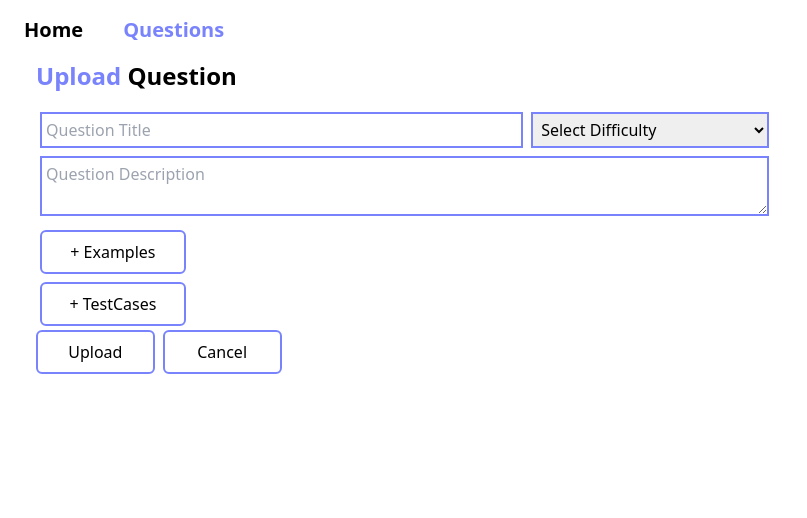
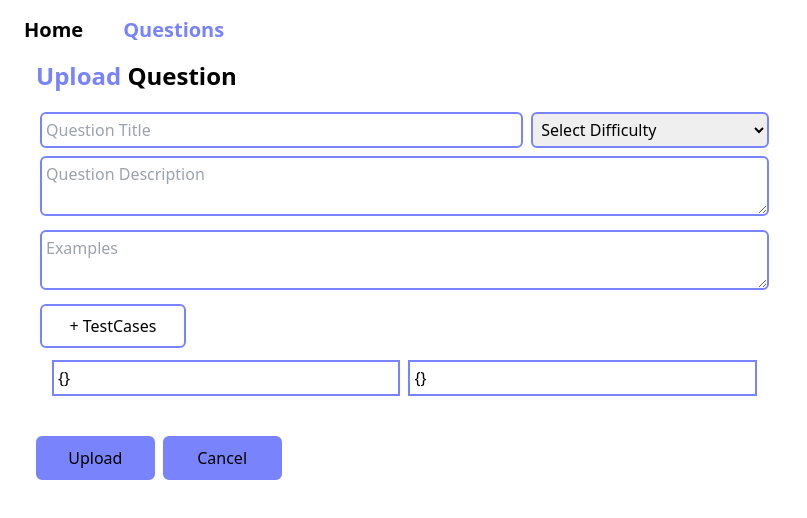
Before and after one commit to TseganeshYifruBerta/G15-FINAL-PROJECT, a Next.js app in the folder final_project_web/: page /question/uploadquestion in a window 1280 px wide. Shown: the top 518 px of the page, without its empty margins (0-807 px from the left). Built offline with nearby package versions, Linux system fonts and the light colour scheme.

Commit message:
question upload

```diff
--- a/final_project_web/components/questions/QuestionUpload.tsx
+++ b/final_project_web/components/questions/QuestionUpload.tsx
@@ -1,43 +1,118 @@
+import { AppDispatch, RootState } from "@/store";
+import { QuestionUploadFormData, uploadquestion } from "@/store/question-upload/question-upload-api";
 import React, { useState } from "react";
+import { useDispatch, useSelector } from "react-redux";
+import { showToast } from "../popup";
+import { InjectedFormProps, reduxForm } from "redux-form";
+import { stringify } from "querystring";
+export interface testCaseProps {
+  input: string;
+  output: string;
+}
 
-const QuestionUploadForm: React.FC = () => {
+const QuestionUploadForm: React.FC<InjectedFormProps<QuestionUploadFormData>> = ({
+  handleSubmit,
+}) => {
   const [questionTitle, setQuestionTitle] = useState("");
   const [questionDifficulty, setQuestionDifficulty] = useState("");
   const [questionDescription, setQuestionDescription] = useState("");
-  const [examples, setExamples] = useState<string[]>([]);
-  const [testCases, setTestCases] = useState<string[]>([]);
+  const [examples, setExamples] = useState<string>("");
+  const [testCases, setTestCases] = useState<testCaseProps[]>([{input:"{}", output:"{}"}]);
+  const [showWarning, setShowWarning] = useState(false); // State for showing/hiding warning
 
+  const dispatch: AppDispatch = useDispatch(); // Use AppDispatch type
+  useSelector((state: RootState) => state.questionupload);
+
+  const values = {
+    testCases: testCases,
+    title: questionTitle,
+    difficulty: questionDifficulty,
+    description: questionDescription,
+    example: examples,
+  };
   const handleAddExample = () => {
     // Add a new example input field
-    setExamples([...examples, ""]);
+    setExamples("");
   };
 
   const handleAddTestCase = () => {
     // Add a new test case input field
-    setTestCases([...testCases, ""]);
+    setTestCases([...testCases, { input: "", output: "" }]);
   };
+  //   const handleSubmit = (data:any, e: React.FormEvent) => {
+  //     e.preventDefault();
 
-  const handleSubmit = (e: React.FormEvent) => {
-    e.preventDefault();
-    // Handle form submission - send data to backend
-    const formData = {
-      title: questionTitle,
-      difficulty: questionDifficulty,
-      description: questionDescription,
-      examples: examples,
-      testCases: testCases,
-    };
-    console.log(formData);
-    // You can send formData to your backend API for further processing
+  //     try {
+  //       setShowWarning(false);
+
+  //       const jsonInput = JSON.parse(testCases[0].input);
+  //       const jsonOutput = JSON.parse(testCases[0].output);
+  //       const jsonTestCases = {
+  //         input: jsonInput,
+  //         output: jsonOutput.output,
+  //       };
+  //       data.testCases = [jsonTestCases];
+  //     } catch (error: any) {
+  //       // Handle parsing errors, if any
+  //       setShowWarning(true);
+
+  //       console.error("Error parsing JSON:", error.message);
+  //     }
+
+  //     data.title = questionTitle;
+  //     data.difficulty = questionDifficulty;
+  //     data.description = questionDescription;
+  //     data.example = examples;
+
+  //      try {
+  //        await dispatch(uploadquestion(data));
+  //        console.log("Form submitted successfully");
+  //      } catch (error) {
+  //        console.error("Error during registration:", error);
+  //      }
+  // Handle form submission - send data to backend
+  // const formData = {
+  //   title: questionTitle,
+  //   difficulty: questionDifficulty,
+  //   description: questionDescription,
+  //   examples: examples,
+  //   testCases: testCases,
+  // };
+  // // console.log(formData);
+  // You can send formData to your backend API for further processing
+  //   };
+  const onSubmit = async () => {
+
+    try {
+const jsonInput = JSON.parse(values.testCases[0].input);
+const jsonOutput = JSON.parse(values.testCases[0].output);
+const jsonTestCases = {
+  input: jsonInput.input,
+  output: jsonOutput,
+};
+values.testCases = [jsonTestCases];
+
+
+
+      const data = await uploadquestion(values as QuestionUploadFormData);
+      console.log(data.studentId);
+      // dispatch(setUserId(data.userId))
+      showToast("Login successful", "success");
+      //   router.push("/student/profile");
+    } catch (error) {
+      console.error("Login error:", error);
+          console.log(values);
+
+      showToast("Login error: " + (error as Error).message, "error");
+    }
   };
-
   return (
     <div className="p-4">
       <div className="font-bold text-2xl ml-4 pl-1 pb-4">
         <span className="text-primary">Upload</span>
         <span> Question</span>
       </div>
-      <form onSubmit={handleSubmit}>
+      <form onSubmit={handleSubmit(onSubmit)}>
         <div className="flex ml-4 pl-1">
           <div className="w-2/5 p-1">
             <input
@@ -45,13 +120,13 @@ const QuestionUploadForm: React.FC = () => {
               type="text"
               value={questionTitle}
               onChange={(e) => setQuestionTitle(e.target.value)}
-              className="border-2 border-primary w-full p-1"
+              className="border-2 border-primary w-full p-1 rounded-md"
             />
           </div>
           <div className="w-1/5 p-1">
             <select
               placeholder="Question Difficulty"
-              className="border-2 border-primary font-light w-full p-1"
+              className="border-2 border-primary font-light w-full p-1 rounded-md"
               value={questionDifficulty}
               onChange={(e) => setQuestionDifficulty(e.target.value)}
             >
@@ -65,7 +140,7 @@ const QuestionUploadForm: React.FC = () => {
         <div className="flex ml-4 pl-1">
           <div className="w-3/5 p-1">
             <textarea
-              className="border-2 border-primary w-full p-1"
+              className="border-2 border-primary w-full p-1 rounded-md"
               placeholder="Question Description"
               value={questionDescription}
               onChange={(e) => setQuestionDescription(e.target.value)}
@@ -74,45 +149,12 @@ const QuestionUploadForm: React.FC = () => {
         </div>
         <div className="flex ml-4 pl-1">
           <div className="w-3/5 p-1">
-            <button
-              type="button"
-              onClick={handleAddExample}
-              className="border-2 border-primary p-2 rounded-md w-1/5"
-            >
-              + Examples
-            </button>
-            {examples.map((example, index) => (
-              <div className="flex">
-                <div key={index} className="p-2 flex w-full">
-                  <div className="p-1 w-1/2">
-                    <input
-                      className="border-2 border-primary p-1 w-full"
-                      type="text"
-                      placeholder={`example input ${index + 1}`}
-                      value={example}
-                      onChange={(e) => {
-                        const newExamples = [...examples];
-                        newExamples[index] = e.target.value;
-                        setExamples(newExamples);
-                      }}
-                    />
-                  </div>
-                  <div className="p-1 w-1/2">
-                    <input
-                      placeholder={`example output ${index + 1}`}
-                      className="border-2 border-primary p-1 w-full"
-                      type="text"
-                      value={example}
-                      onChange={(e) => {
-                        const newExamples = [...examples];
-                        newExamples[index] = e.target.value;
-                        setExamples(newExamples);
-                      }}
-                    />
-                  </div>
-                </div>
-              </div>
-            ))}
+            <textarea
+              className="border-2 border-primary w-full p-1 rounded-md"
+              placeholder="Examples"
+              value={examples}
+              onChange={(e) => setExamples(e.target.value)}
+            />
           </div>
         </div>
         <div className="flex ml-4 pl-1">
@@ -132,11 +174,11 @@ const QuestionUploadForm: React.FC = () => {
                       className="border-2 border-primary p-1 w-full"
                       type="text"
                       placeholder={`testcase input ${index + 1}`}
-                      value={testCase}
+                      value={testCase.input}
                       onChange={(e) => {
-                        const newExamples = [...examples];
-                        newExamples[index] = e.target.value;
-                        setExamples(newExamples);
+                        const newTestCasesInput = [...testCases];
+                        newTestCasesInput[index].input = e.target.value;
+                        setTestCases(newTestCasesInput);
                       }}
                     />
                   </div>
@@ -145,11 +187,11 @@ const QuestionUploadForm: React.FC = () => {
                       placeholder={`testcase output ${index + 1}`}
                       className="border-2 border-primary p-1 w-full"
                       type="text"
-                      value={testCase}
+                      value={testCase.output}
                       onChange={(e) => {
-                        const newExamples = [...examples];
-                        newExamples[index] = e.target.value;
-                        setExamples(newExamples);
+                        const newTestCasesOutput = [...testCases];
+                        newTestCasesOutput[index].output = e.target.value;
+                        setTestCases(newTestCasesOutput);
                       }}
                     />
                   </div>
@@ -158,17 +200,17 @@ const QuestionUploadForm: React.FC = () => {
             ))}
           </div>
         </div>
-        <div className="flex ml-4 pl-1">
+        <div className="flex ml-4 pl-1 pt-6">
           <div className="flex w-1/5">
             <button
               type="submit"
-              className="border-2 border-primary p-1 rounded-md w-1/2 mr-2"
+              className="border-2 border-primary p-1 rounded-md w-1/2 mr-2 bg-primary"
             >
               Upload
             </button>
             <button
               type="submit"
-              className="border-2 border-primary p-2 rounded-md w-1/2"
+              className="border-2 border-primary p-2 rounded-md w-1/2 bg-primary"
             >
               Cancel
             </button>
@@ -178,5 +220,8 @@ const QuestionUploadForm: React.FC = () => {
     </div>
   );
 };
+const ConnectedQuestionUploadForm = reduxForm<QuestionUploadFormData>({
+  form: "signin",
+})(QuestionUploadForm);
 
-export default QuestionUploadForm;
+export default ConnectedQuestionUploadForm;
--- /dev/null
+++ b/final_project_web/components/questions/q.tsx
@@ -0,0 +1,126 @@
+import { useDispatch, useSelector } from "react-redux"; // Make sure to adjust the path based on your project structure
+import { RootState } from "@/stores";
+import { AppDispatch } from "@/stores";
+import { useState } from "react";
+import { useRouter } from "next/router";
+import { registerQuestion } from "@/stores/actions/uploadAction";
+import UploadForm from "@/components/questions/UploadForm";
+
+const RegisterScreen: React.FC = () => {
+  const router = useRouter();
+  const [title, setTitle] = useState("");
+  const [difficulty, setDifficulty] = useState("");
+  const [description, setDescription] = useState("");
+  const [example, setExample] = useState("");
+  const [input, setInput] = useState("");
+  const [output, setOutput] = useState("");
+  const [showWarning, setShowWarning] = useState(false); // State for showing/hiding warning
+  const dispatch: AppDispatch = useDispatch(); // Use AppDispatch type
+  useSelector((state: RootState) => state.uploadquestion);
+
+  const data = {
+    testCases: { input: input, output: output },
+    title: title,
+    difficulty: difficulty,
+    description: description,
+    example: example,
+  };
+
+  const submitForm = async (data: any, e: React.FormEvent) => {
+    e.preventDefault();
+
+    try {
+      setShowWarning(false);
+
+      const jsonInput = JSON.parse(input);
+      const jsonOutput = JSON.parse(output);
+      const jsonTestCases = {
+        input: jsonInput,
+        output: jsonOutput.output,
+      };
+      data.testCases = [jsonTestCases];
+    } catch (error: any) {
+      // Handle parsing errors, if any
+      setShowWarning(true);
+
+      console.error("Error parsing JSON:", error.message);
+    }
+
+    data.title = title;
+    data.difficulty = difficulty;
+    data.description = description;
+    data.example = example;
+
+    try {
+      await dispatch(registerQuestion(data));
+      console.log("Form submitted successfully");
+    } catch (error) {
+      console.error("Error during registration:", error);
+    }
+  };
+
+  return (
+    <form onSubmit={(e) => submitForm(data, e)}>
+      <div className="p-10">
+        <div className="text-3xl font-bold m-2 p-2">
+          <span className="">Question</span>
+          <span className="text-primary"> Upload</span>
+        </div>
+        <div className="flex">
+          <div className="w-3/5">
+            <div className="flex">
+              <div className="w-1/2">
+                <UploadForm label={"title"} onContentChange={setTitle} />
+              </div>
+              <div className="w-1/2">
+                <UploadForm
+                  label={"difficulty"}
+                  onContentChange={setDifficulty}
+                />
+              </div>
+            </div>
+            <div className="w-full">
+              <UploadForm
+                label={"description"}
+                onContentChange={setDescription}
+              />
+            </div>
+            <div className="w-full">
+              <UploadForm label={"example"} onContentChange={setExample} />
+            </div>
+            <div>
+              <label htmlFor="" className="m-1 p-2 font-bold">
+                Testcases
+              </label>
+            </div>
+            <div className="flex">
+              <div className="w-1/2">
+                <UploadForm label={"input"} onContentChange={setInput} />
+                {/* <JsonInput onJsonChange={handleJsonChange} onContentChange={setInput} /> */}
+              </div>
+              <div className="w-1/2">
+                <UploadForm label={"output"} onContentChange={setOutput} />
+              </div>
+            </div>
+            {showWarning && (
+              <div className="text-red-500">
+                Warning: Invalid JSON format for input or output.
+              </div>
+            )}
+          </div>
+          <div className="w-1/5 flex ml-10">
+            <div className="w-1/2 flex self-center justify-center bg-primary m-1 rounded-md p-2">
+              <button className="" type="submit">
+                Upload
+              </button>
+            </div>
+            <div className="w-1/2 flex self-center justify-center bg-primary m-1 p-2 rounded-md">
+              <button>Cancel</button>
+            </div>
+          </div>
+        </div>
+      </div>
+    </form>
+  );
+};
+export default RegisterScreen;
--- a/final_project_web/store/index.tsx
+++ b/final_project_web/store/index.tsx
@@ -4,7 +4,7 @@ import { useDispatch } from 'react-redux';
 import signupTeacherReducer from './signup/signupSliceReducerTeacher';
 import signupStudentReducer from './signup/SignupSliceReducerStudent';
 import signinStudentReducer from "./signin/student-signin-slice"
-
+import questionUploadReducer from "./question-upload/question-upload-slice"
 import { getQuestionDetalApi } from "./question/get-questionById-api";
 
 export const store = configureStore({
@@ -13,7 +13,7 @@ export const store = configureStore({
     signupTeacherReducer,
     studentsignin:signinStudentReducer,
     // teachersignin: signinTeacherReducer,
-
+questionupload:questionUploadReducer,
     signupStudentReducer,
     [getQuestionDetalApi.reducerPath]: getQuestionDetalApi.reducer,
   },
--- a/final_project_web/store/question-upload/question-upload-api.ts
+++ b/final_project_web/store/question-upload/question-upload-api.ts
@@ -1,9 +1,11 @@
+import { testCaseProps } from "@/components/questions/QuestionUpload";
+
 export type QuestionUploadFormData = {
   title: string;
   difficulty: string;
   description: string;
   example: string;
-  testCases:JSON[]
+  testCases: testCaseProps[];
 };
 
 
```
